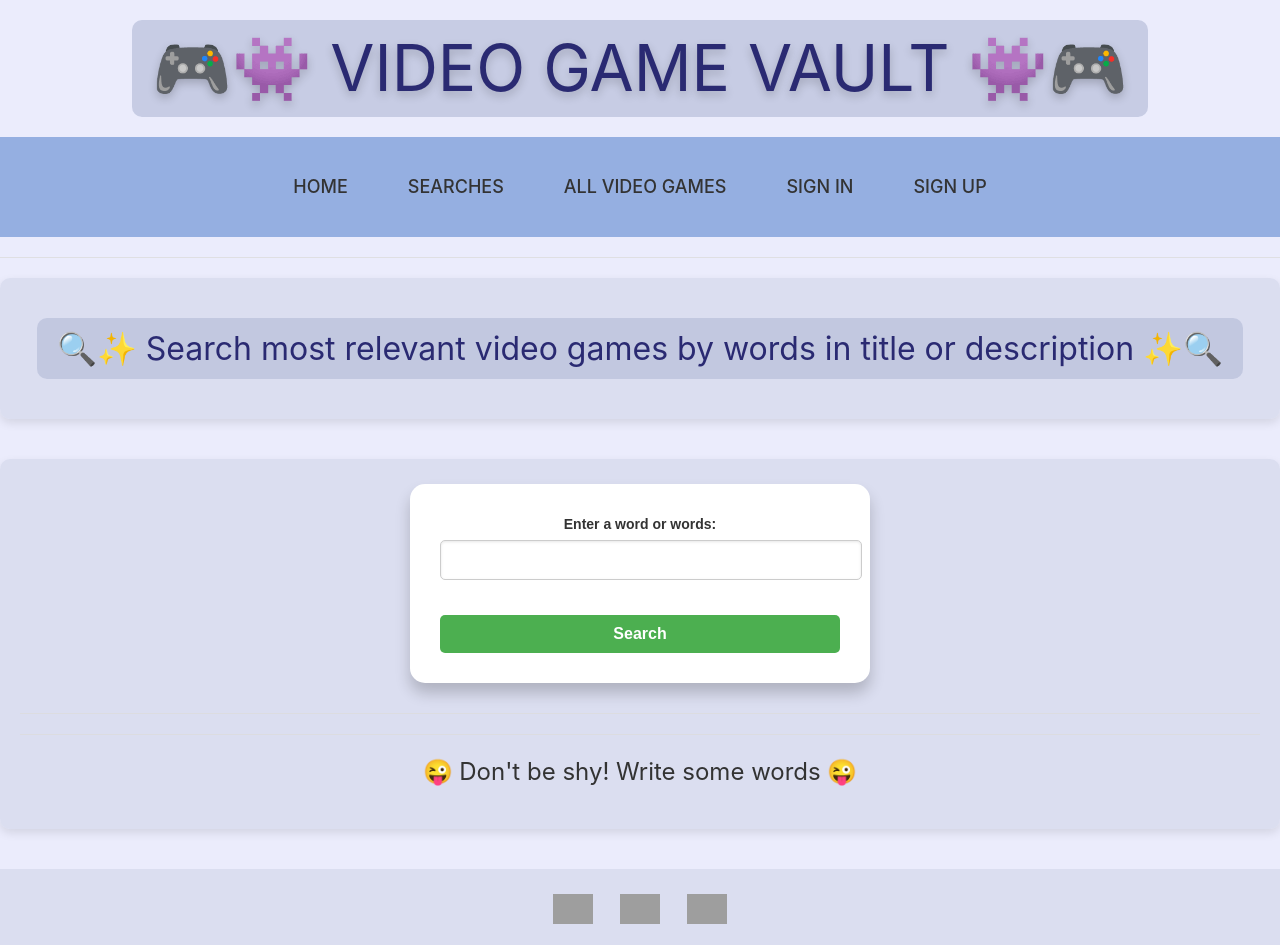
After one commit to Jaime-Linares/VideoGame_Vault, a Django app: page /relevant_video_games_with_words/ in a window 1280 px wide. The commit adds this page. Run offline with Django 5.2, Linux system fonts and the light colour scheme; parts of the project's set-up code (start-up, migrations or seed data) failed here and were passed over; grey boxes are pictures that could not be loaded.

Commit message:
[feat] more relevant video games with word in title or description view done

```diff
--- a/VideoGame_Vault/urls.py
+++ b/VideoGame_Vault/urls.py
@@ -34,6 +34,7 @@ urlpatterns = [
     path('video_games_selected_genre/', views.show_video_games_selected_genre),
     path('video_games_selected_plataform/', views.show_video_games_selected_plataform),
     path('video_games_selected_store/', views.show_video_games_selected_store),
+    path('relevant_video_games_with_words/', views.show_relevant_video_games_with_words_in_title_or_description),
     path('video_games_in_period/', views.show_video_games_in_period),
     path('video_games_selected_max_price/', views.show_video_games_selected_max_price),
 ]
--- a/main/forms.py
+++ b/main/forms.py
@@ -79,3 +79,12 @@ class MaxPriceForm(forms.Form):
         label="Max price",
         required=True
     )
+
+
+# formulario para introducir una/s palabra/s del título o descripción de un videojuego
+class SearchNameOrDescriptionForm(forms.Form):
+    words = forms.CharField(
+        widget=forms.TextInput(attrs={'class': 'form-control'}),
+        label="Enter a word or words",
+        required=True
+    )
--- a/main/templates/base.html
+++ b/main/templates/base.html
@@ -40,8 +40,9 @@
                         <li class="uk-active"><a href="#">Advanced searches</a>
                             <div class="uk-navbar-dropdown">
                                 <ul class="uk-nav uk-navbar-dropdown-nav">
+                                    <li><a href="/relevant_video_games_with_words/">Search relevant video games with word(s) in title or description</a></li>
                                     <li><a href="/video_games_in_period/">Search video games in a period of time</a></li>
-                                    <li><a href="/video_games_selected_max_price/">Search video games for maximum price</a></li>
+                                    <li><a href="/video_games_selected_max_price/">Search video games for a maximum price</a></li>
                                 </ul>
                             </div>
                         </li>
--- /dev/null
+++ b/main/templates/video_games_with_words_in_title_or_description.html
@@ -0,0 +1,46 @@
+{% extends 'base.html' %}
+
+
+{% block titulo %}
+    <h2>🔍✨ Search most relevant video games by words in title or description ✨🔍</h2>
+{% endblock %}
+
+{% block contenido %}
+    <form id="formulario" method="POST" action=""> {% csrf_token %}
+        <div class="form-container">
+            {{ formulario.as_p }}
+            <button type="submit" class="btn-submit">Search</button>
+        </div>
+    </form>
+
+    <hr>
+    <hr>
+
+    {% if words %}
+        <h3>The most relevant video games that contain the word(s) <strong>{{words}}</strong> in the title or description</h3>
+    {% endif %}
+
+    <div class="video-games-container">
+        {% for game in video_games %}
+            <a href="{% url 'video_game_detail' game.id %}" class="video-game-link">
+                <div class="video-game-card">
+                    <div class="video-game-image">
+                        <img src="{{ game.url_img }}" alt="{{ game.name }}">
+                    </div>
+
+                    <div class="video-game-info">
+                        <h3>{{ game.name }}</h3>
+                        <p><strong>Price:</strong> {{ game.price }} € {% if game.discount > 0 %}<strong>| Discount:</strong> {{ game.discount }}%{% endif %}</p>
+                        <p><strong>Store:</strong> {{ game.store.name }}</p>
+                    </div>
+                </div>
+            </a>
+        {% empty %}
+            {% if words %}
+                <h3>😢 There are no video games that contain that word(s) in title or description 😢</h3>
+            {% else %}
+                <h3>😜 Don't be shy! Write some words 😜</h3>
+            {% endif %}
+        {% endfor %}
+    </div>
+{% endblock %}
--- a/main/views.py
+++ b/main/views.py
@@ -5,8 +5,8 @@ from django.http import HttpResponseRedirect
 from django.contrib.auth.forms import AuthenticationForm, UserCreationForm
 from django.contrib.auth.decorators import login_required
 from main.populateDB import populate
-from main.forms import GenreSelectionForm, DeveloperSelectionForm, PlataformSelectionForm, StoreSelectionForm, DateRangeForm, MaxPriceForm
-from main.whoosh import video_games_in_period, video_games_selected_max_price
+from main.forms import GenreSelectionForm, DeveloperSelectionForm, PlataformSelectionForm, StoreSelectionForm, DateRangeForm, MaxPriceForm, SearchNameOrDescriptionForm
+from main.whoosh import video_games_in_period, video_games_selected_max_price, video_games_with_words
 
 
 # dirección para almacenar el índice de whoosh
@@ -184,7 +184,7 @@ def show_video_games_in_period(request):
                                                           'start_date': start_date, 'end_date': end_date, 'grouped': grouped})
 
 
-# vista para mostrar los videojuegos que tienen un precio menor o igual al especificado
+# vista para mostrar los videojuegos que tienen un precio menor o igual al especificado utilizando whoosh
 def show_video_games_selected_max_price(request):
     formulario = MaxPriceForm()
     video_games = None
@@ -197,3 +197,18 @@ def show_video_games_selected_max_price(request):
             video_games = video_games_selected_max_price(DIR_WHOOSH_INDEX, max_price)
 
     return render(request, 'video_games_max_price.html', {'formulario': formulario, 'video_games': video_games, 'max_price': max_price})
+
+
+# vista para mostrar los videojuegos más relevantes que contienen la/s palabra/s especificada/s en el título o descripción utilizando whoosh
+def show_relevant_video_games_with_words_in_title_or_description(request):
+    formulario = SearchNameOrDescriptionForm()
+    video_games = None
+    words = None
+
+    if request.method == 'POST':
+        formulario = SearchNameOrDescriptionForm(request.POST)
+        if formulario.is_valid():
+            words = formulario.cleaned_data['words']
+            video_games = video_games_with_words(DIR_WHOOSH_INDEX, words)
+
+    return render(request, 'video_games_with_words_in_title_or_description.html', {'formulario': formulario, 'video_games': video_games, 'words': words})
```
Also changed, not shown: main/whoosh.py (+17 -1 lines).
